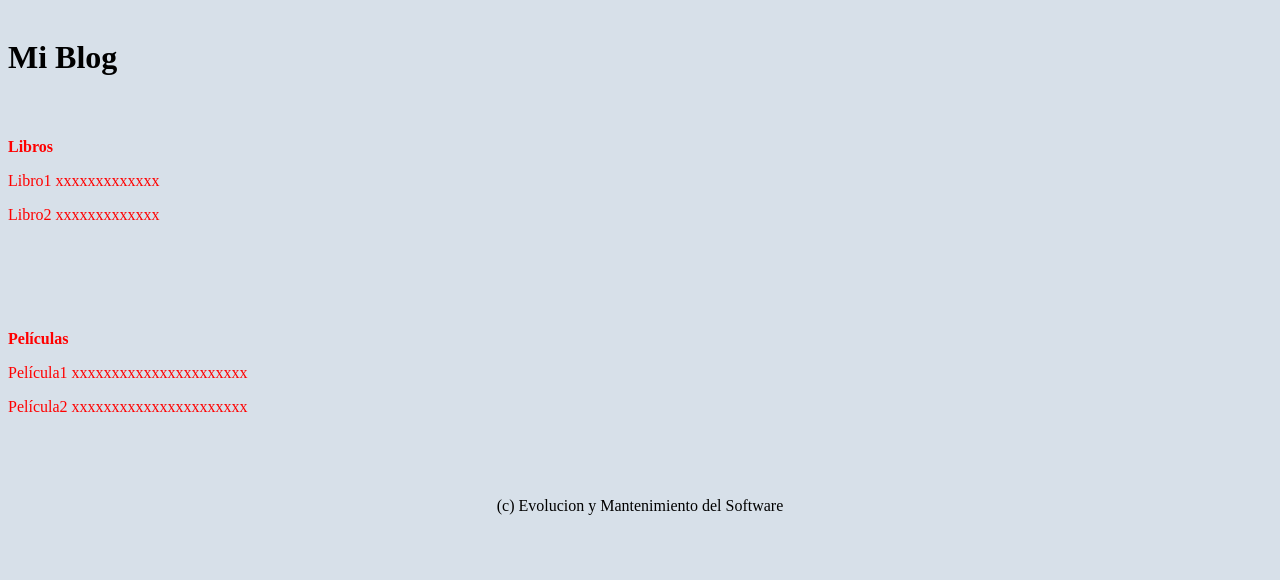
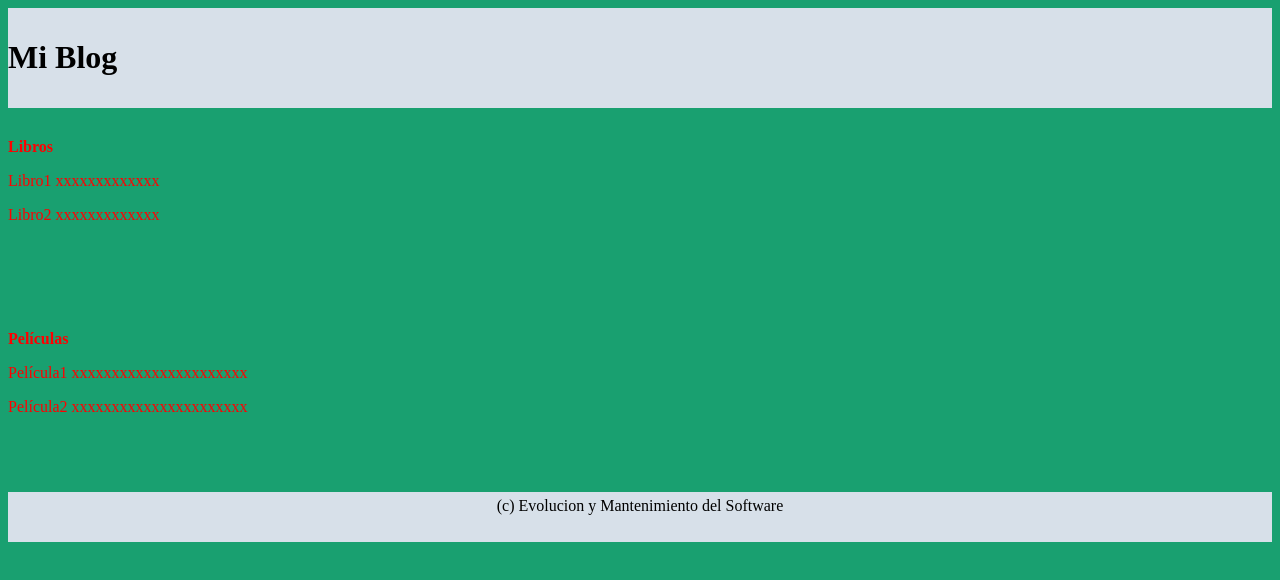
Before and after one commit to rafaelmartincuevasredondo/EMS-EquipoBTrabajo2, a plain HTML site: page index.html in a window 1280 px wide. Drawn offline with Linux system fonts and the light colour scheme.

Commit message:
change background color

```diff
--- a/css/style.css
+++ b/css/style.css
@@ -1,6 +1,6 @@
 html,body {
 	height:100%;
-	background:#d7e0e9;
+	background:#19a070;
 }
 
 header {
```
